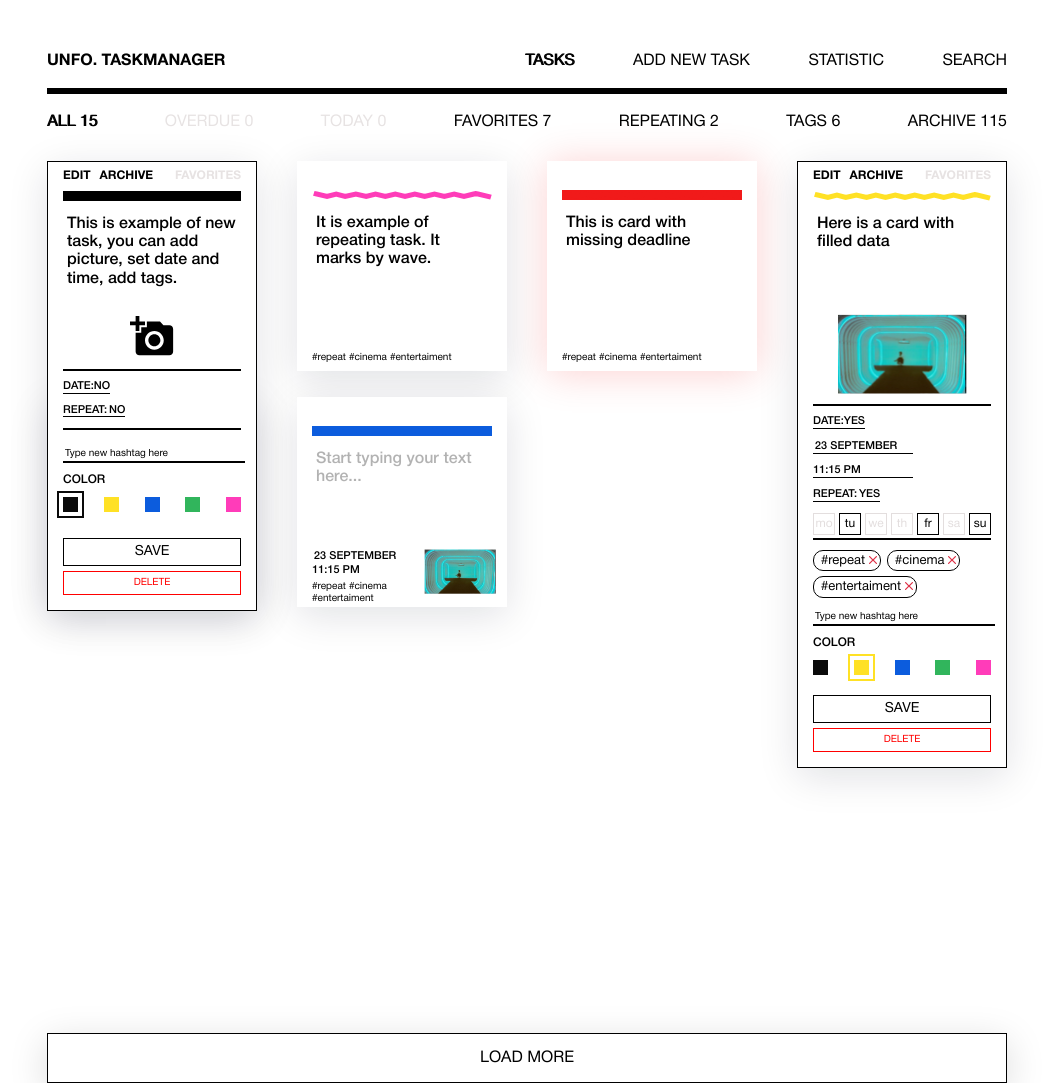
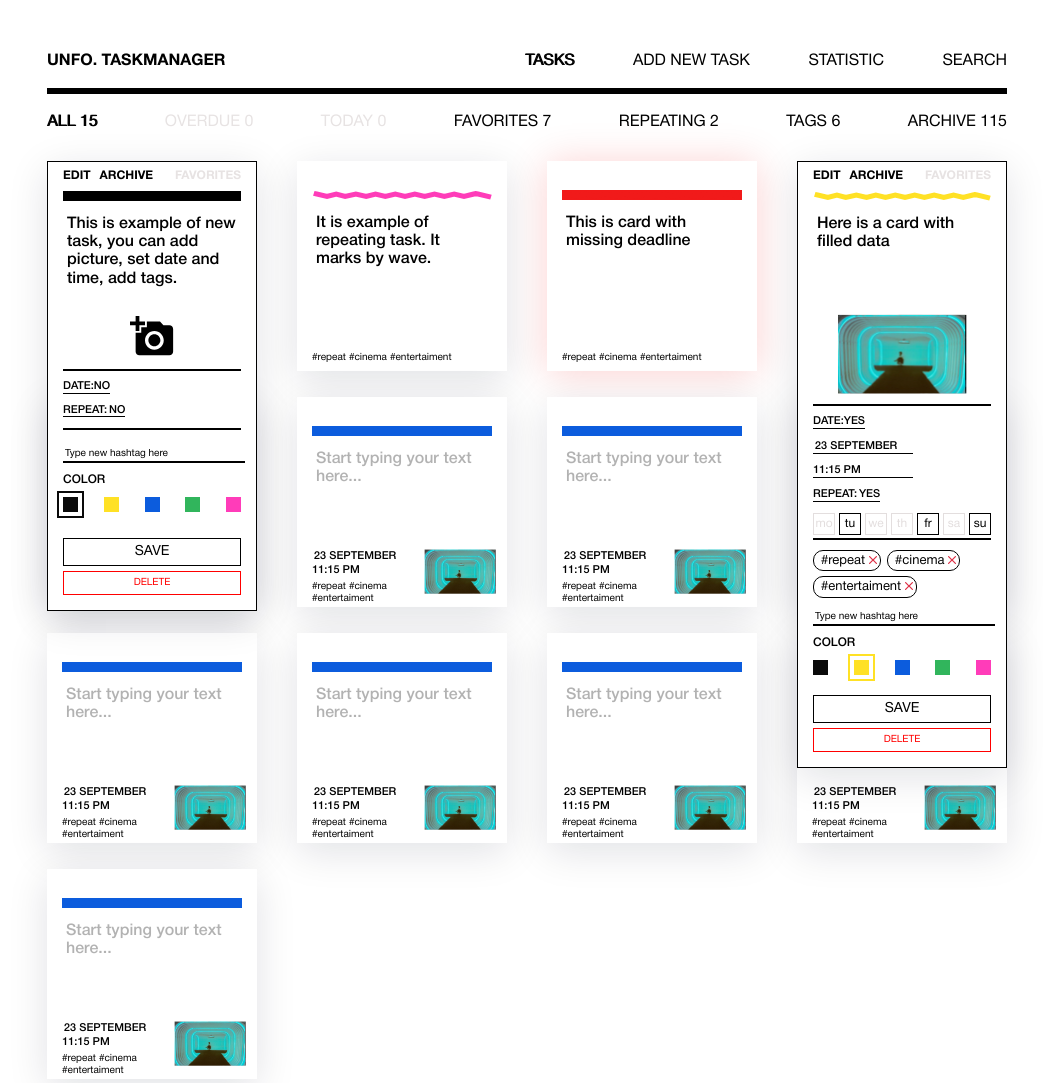
Before and after one commit to LexiosAlex/657189-taskmanager-8, a website: page public/index.html in a window 1280 px wide. Shown: the top 1083 px of the page, without its empty margins (113-1166 px from the left). Drawn offline with Linux system fonts and the light colour scheme.

Commit message:
Сделал задание 2

```diff
--- a/src/main.js
+++ b/src/main.js
@@ -0,0 +1,354 @@
+'use strict';
+
+{
+  const FILTERS_TEMPLATE =  document.querySelector('.main__filter');
+  const CARDS_TEMPLATE = document.querySelector('.board__tasks');
+
+  const getFilteredElement = function (caption, amount, isDisabled = false, isChecked = false) {
+  return `
+    <input
+      type="radio"
+      id="filter__${caption.toLowerCase()}"
+      class="filter__input visually-hidden"
+      name="filter"
+      ${isDisabled ? " disabled" : ""}
+      ${isChecked ? " checked" : ""}
+    />
+    <label for="filter__${caption.toLowerCase()}" class="filter__label">
+      ${caption.toUpperCase()} <span class="filter__${caption.toLowerCase()}-count">${amount}</span></label
+    >`;
+  };
+
+  FILTERS_TEMPLATE.insertAdjacentHTML(`beforeend`, getFilteredElement(`All`, 15, false, true));
+  FILTERS_TEMPLATE.insertAdjacentHTML(`beforeend`, getFilteredElement(`overdue`, 0, true));
+  FILTERS_TEMPLATE.insertAdjacentHTML(`beforeend`, getFilteredElement(`today`, 0, true));
+  FILTERS_TEMPLATE.insertAdjacentHTML(`beforeend`, getFilteredElement(`favorites`, 7, false));
+  FILTERS_TEMPLATE.insertAdjacentHTML(`beforeend`, getFilteredElement(`repeating`, 2, false));
+  FILTERS_TEMPLATE.insertAdjacentHTML(`beforeend`, getFilteredElement(`tags`, 6, false));
+  FILTERS_TEMPLATE.insertAdjacentHTML(`beforeend`, getFilteredElement(`archive`, 115, false));
+
+  const getCardElement = function () {
+    return `
+      <article class="card card--blue">
+        <form class="card__form" method="get">
+          <div class="card__inner">
+            <div class="card__control">
+              <button type="button" class="card__btn card__btn--edit">
+                edit
+              </button>
+              <button type="button" class="card__btn card__btn--archive">
+                archive
+              </button>
+              <button
+                type="button"
+                class="card__btn card__btn--favorites card__btn--disabled"
+              >
+                favorites
+              </button>
+            </div>
+
+            <div class="card__color-bar">
+              <svg class="card__color-bar-wave" width="100%" height="10">
+                <use xlink:href="#wave"></use>
+              </svg>
+            </div>
+
+            <div class="card__textarea-wrap">
+              <label>
+                <textarea
+                  class="card__text"
+                  placeholder="Start typing your text here..."
+                  name="text"
+                ></textarea>
+              </label>
+            </div>
+
+            <div class="card__settings">
+              <div class="card__details">
+                <div class="card__dates">
+                  <button class="card__date-deadline-toggle" type="button">
+                    date: <span class="card__date-status">no</span>
+                  </button>
+
+                  <fieldset class="card__date-deadline">
+                    <label class="card__input-deadline-wrap">
+                      <input
+                        class="card__date"
+                        type="text"
+                        placeholder="23 September"
+                        name="date"
+                        value="23 September"
+                      />
+                    </label>
+                    <label class="card__input-deadline-wrap">
+                      <input
+                        class="card__time"
+                        type="text"
+                        placeholder="11:15 PM"
+                        name="time"
+                        value="11:15 PM"
+                      />
+                    </label>
+                  </fieldset>
+
+                  <button class="card__repeat-toggle" type="button">
+                    repeat:<span class="card__repeat-status">no</span>
+                  </button>
+
+                  <fieldset class="card__repeat-days">
+                    <div class="card__repeat-days-inner">
+                      <input
+                        class="visually-hidden card__repeat-day-input"
+                        type="checkbox"
+                        id="repeat-mo-6"
+                        name="repeat"
+                        value="mo"
+                      />
+                      <label class="card__repeat-day" for="repeat-mo-6"
+                        >mo</label
+                      >
+                      <input
+                        class="visually-hidden card__repeat-day-input"
+                        type="checkbox"
+                        id="repeat-tu-6"
+                        name="repeat"
+                        value="tu"
+                        checked
+                      />
+                      <label class="card__repeat-day" for="repeat-tu-6"
+                        >tu</label
+                      >
+                      <input
+                        class="visually-hidden card__repeat-day-input"
+                        type="checkbox"
+                        id="repeat-we-6"
+                        name="repeat"
+                        value="we"
+                      />
+                      <label class="card__repeat-day" for="repeat-we-6"
+                        >we</label
+                      >
+                      <input
+                        class="visually-hidden card__repeat-day-input"
+                        type="checkbox"
+                        id="repeat-th-6"
+                        name="repeat"
+                        value="th"
+                      />
+                      <label class="card__repeat-day" for="repeat-th-6"
+                        >th</label
+                      >
+                      <input
+                        class="visually-hidden card__repeat-day-input"
+                        type="checkbox"
+                        id="repeat-fr-6"
+                        name="repeat"
+                        value="fr"
+                        checked
+                      />
+                      <label class="card__repeat-day" for="repeat-fr-6"
+                        >fr</label
+                      >
+                      <input
+                        class="visually-hidden card__repeat-day-input"
+                        type="checkbox"
+                        name="repeat"
+                        value="sa"
+                        id="repeat-sa-6"
+                      />
+                      <label class="card__repeat-day" for="repeat-sa-6"
+                        >sa</label
+                      >
+                      <input
+                        class="visually-hidden card__repeat-day-input"
+                        type="checkbox"
+                        id="repeat-su-6"
+                        name="repeat"
+                        value="su"
+                        checked
+                      />
+                      <label class="card__repeat-day" for="repeat-su-6"
+                        >su</label
+                      >
+                    </div>
+                  </fieldset>
+                </div>
+
+                <div class="card__hashtag">
+                  <div class="card__hashtag-list">
+                    <span class="card__hashtag-inner">
+                      <input
+                        type="hidden"
+                        name="hashtag"
+                        value="repeat"
+                        class="card__hashtag-hidden-input"
+                      />
+                      <button type="button" class="card__hashtag-name">
+                        #repeat
+                      </button>
+                      <button type="button" class="card__hashtag-delete">
+                        delete
+                      </button>
+                    </span>
+
+                    <span class="card__hashtag-inner">
+                      <input
+                        type="hidden"
+                        name="hashtag"
+                        value="repeat"
+                        class="card__hashtag-hidden-input"
+                      />
+                      <button type="button" class="card__hashtag-name">
+                        #cinema
+                      </button>
+                      <button type="button" class="card__hashtag-delete">
+                        delete
+                      </button>
+                    </span>
+
+                    <span class="card__hashtag-inner">
+                      <input
+                        type="hidden"
+                        name="hashtag"
+                        value="repeat"
+                        class="card__hashtag-hidden-input"
+                      />
+                      <button type="button" class="card__hashtag-name">
+                        #entertaiment
+                      </button>
+                      <button type="button" class="card__hashtag-delete">
+                        delete
+                      </button>
+                    </span>
+                  </div>
+
+                  <label>
+                    <input
+                      type="text"
+                      class="card__hashtag-input"
+                      name="hashtag-input"
+                      placeholder="Type new hashtag here"
+                    />
+                  </label>
+                </div>
+              </div>
+
+              <label class="card__img-wrap">
+                <input
+                  type="file"
+                  class="card__img-input visually-hidden"
+                  name="img"
+                />
+                <img
+                  src="img/sample-img.jpg"
+                  alt="task picture"
+                  class="card__img"
+                />
+              </label>
+
+              <div class="card__colors-inner">
+                <h3 class="card__colors-title">Color</h3>
+                <div class="card__colors-wrap">
+                  <input
+                    type="radio"
+                    id="color-black-6"
+                    class="card__color-input card__color-input--black visually-hidden"
+                    name="color"
+                    value="black"
+                  />
+                  <label
+                    for="color-black-6"
+                    class="card__color card__color--black"
+                    >black</label
+                  >
+                  <input
+                    type="radio"
+                    id="color-yellow-6"
+                    class="card__color-input card__color-input--yellow visually-hidden"
+                    name="color"
+                    value="yellow"
+                  />
+                  <label
+                    for="color-yellow-6"
+                    class="card__color card__color--yellow"
+                    >yellow</label
+                  >
+                  <input
+                    type="radio"
+                    id="color-blue-6"
+                    class="card__color-input card__color-input--blue visually-hidden"
+                    name="color"
+                    value="blue"
+                  />
+                  <label
+                    for="color-blue-6"
+                    class="card__color card__color--blue"
+                    >blue</label
+                  >
+                  <input
+                    type="radio"
+                    id="color-green-6"
+                    class="card__color-input card__color-input--green visually-hidden"
+                    name="color"
+                    value="green"
+                    checked
+                  />
+                  <label
+                    for="color-green-6"
+                    class="card__color card__color--green"
+                    >green</label
+                  >
+                  <input
+                    type="radio"
+                    id="color-pink-6"
+                    class="card__color-input card__color-input--pink visually-hidden"
+                    name="color"
+                    value="pink"
+                  />
+                  <label
+                    for="color-pink-6"
+                    class="card__color card__color--pink"
+                    >pink</label
+                  >
+                </div>
+              </div>
+            </div>
+
+            <div class="card__status-btns">
+              <button class="card__save" type="submit">save</button>
+              <button class="card__delete" type="button">delete</button>
+            </div>
+          </div>
+        </form>
+      </article>`;
+  };
+  const createCardElement = function (cardsCount) {
+    let i = 0;
+    while (i < cardsCount) {
+      CARDS_TEMPLATE.insertAdjacentHTML(`beforeend`, getCardElement());
+      i++;
+    };
+  };
+  createCardElement(7);
+
+  const removeCards = function () {
+    let cardsArray = CARDS_TEMPLATE.querySelectorAll('.card');
+    cardsArray.forEach(function(item) {
+      CARDS_TEMPLATE.removeChild(item);
+    });
+  };
+
+  const addRandomCardsAmount = function() {
+    createCardElement(Math.floor(Math.random() * 10));
+  };
+
+  const filtersListener = function() {
+    FILTERS_TEMPLATE.querySelectorAll('.filter__input').forEach(function(item) {
+      item.addEventListener('click', function() {
+        removeCards();
+        addRandomCardsAmount();
+      });
+    })
+  }
+  filtersListener();
+}
```
Also changed, not shown: public/index.html (+1 -66 lines), Readme.md.
